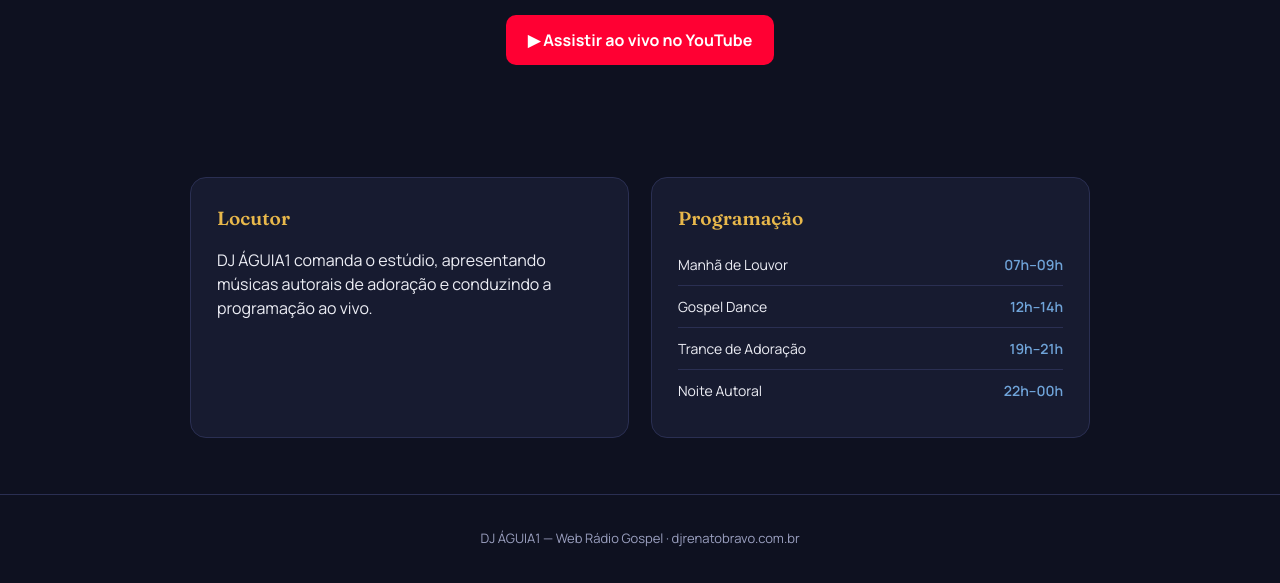
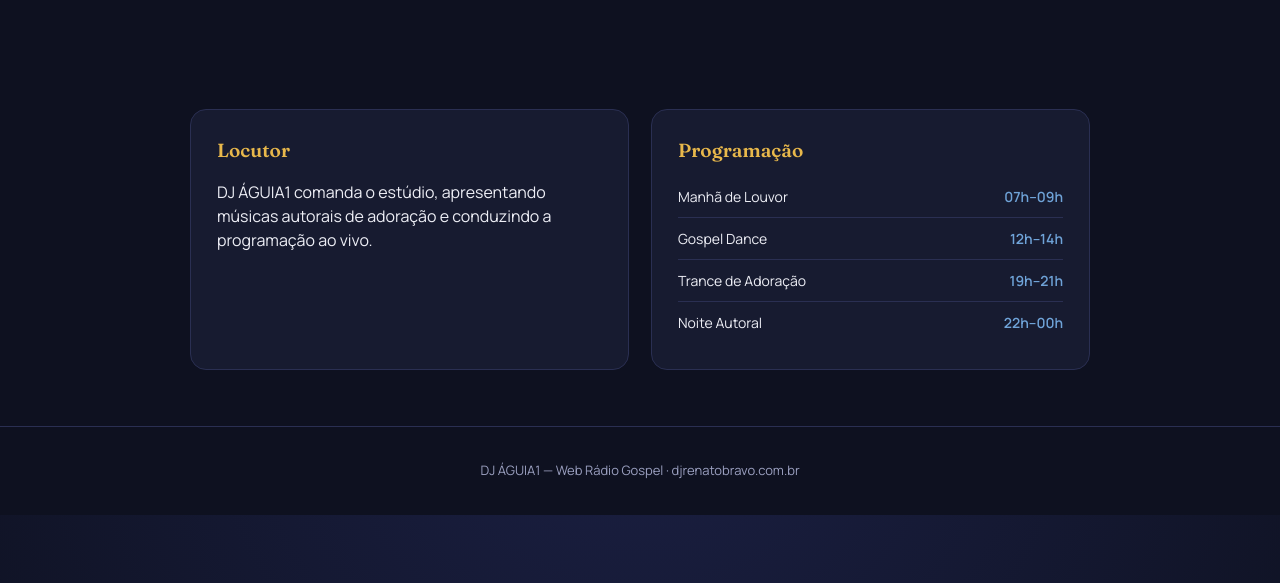
Before and after one commit to capaofeliz-cell/djaguia1, a Jekyll site: the page estudio-ao-vivo.html, which Jekyll copies as it is, in a window 1280 px wide and 900 px high, scrolled down 859 px, cut to the strip 317-900 px from the top of the window. Built offline with Jekyll 4.4.1, drawn with Linux system fonts in a browser that asks for light colours; after the commit the page ends 1691 px from its top, so only the background shows below that.

Commit message:
Remove YouTube fallback link from estudio-ao-vivo.html
Removed YouTube fallback section from the HTML.

```diff
--- a/estudio-ao-vivo.html
+++ b/estudio-ao-vivo.html
@@ -634,20 +634,7 @@ footer{
   </div>
 
 
-  <div class="youtube-fallback">
 
-    <a
-      class="youtube-button"
-      href="https://www.youtube.com/@djaguia1/streams"
-      target="_blank"
-      rel="noopener"
-    >
-
-      ▶ Assistir ao vivo no YouTube
-
-    </a>
-
-  </div>
 
 </section>
 
```
